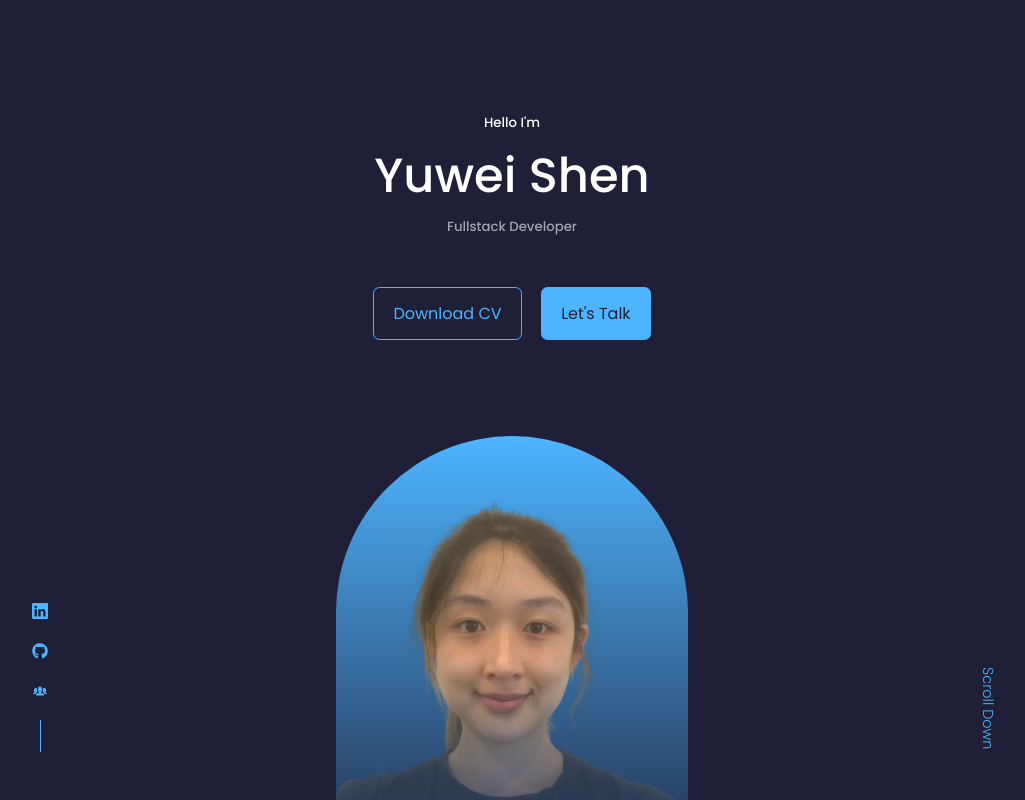
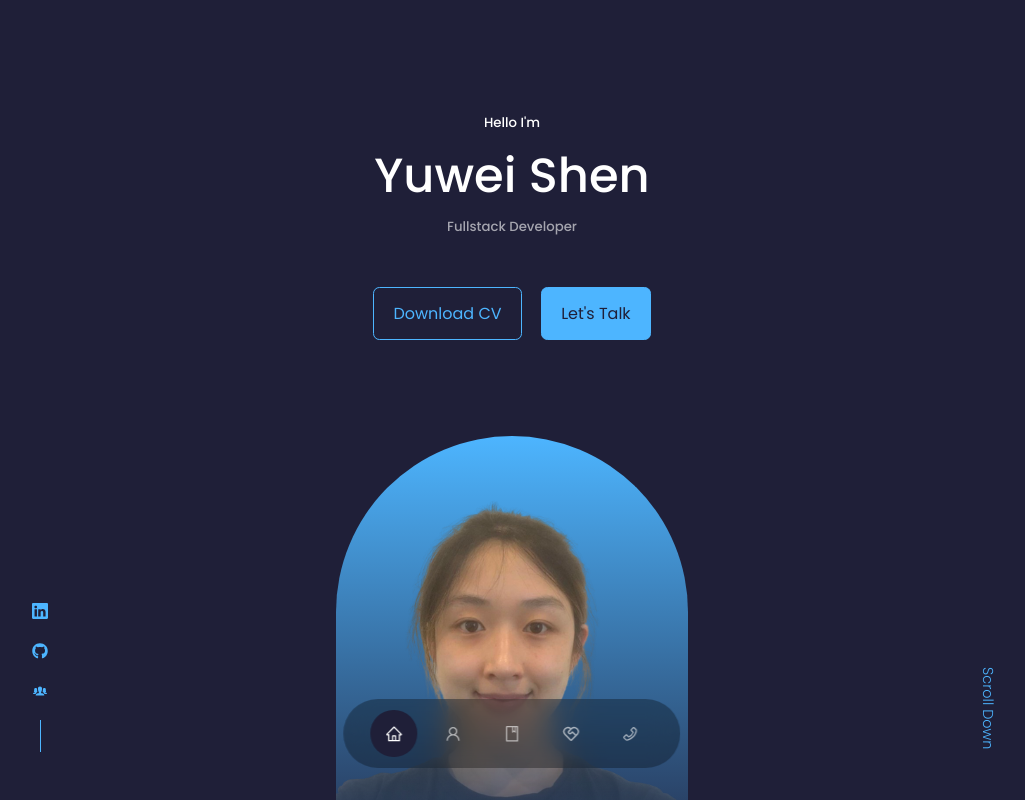
Before and after one commit to makingthingsforfriends/YuweiWebsite, a React (Create React App) app in the folder yuwei-website/: page / in a window 1280 px wide. Shown: the top 800 px of the page, without its empty margins (128-1153 px from the left). Built offline with nearby package versions, Linux system fonts and the light colour scheme.

Commit message:
Added Nav component features

```diff
--- a/yuwei-website/src/components/nav/Nav.jsx
+++ b/yuwei-website/src/components/nav/Nav.jsx
@@ -1,9 +1,19 @@
 import React from 'react'
 import './nav.css'
+import {AiOutlineHome, AiOutlineUser, AiOutlineBook, AiOutlinePhone} from 'react-icons/ai'
+import {RiServiceLine} from 'react-icons/ri'
+import {useState} from 'react'
 
 const Nav = () => {
+  const [activeNav, setActiveNav] = useState('#')
   return (
-    <div>Nav</div>
+    <nav>
+      <a href= "#" onClick={() => setActiveNav('#')} className={activeNav === '#' ? 'active' : ''}><AiOutlineHome/></a>
+      <a href= "#about" onClick={() => setActiveNav('#about')} className={activeNav === '#about' ? 'active' : ''}><AiOutlineUser/></a>
+      <a href= "#experience" onClick={() => setActiveNav('#experience')} className={activeNav === '#experience' ? 'active' : ''}><AiOutlineBook/></a>
+      <a href= "#services" onClick={() => setActiveNav('#services')} className={activeNav === '#services' ? 'active' : ''}><RiServiceLine/></a>
+      <a href= "#contact" onClick={() => setActiveNav('#contact')} className={activeNav === '#contact' ? 'active' : ''}><AiOutlinePhone/></a>
+    </nav>
   )
 }
 
--- a/yuwei-website/src/components/nav/nav.css
+++ b/yuwei-website/src/components/nav/nav.css
@@ -0,0 +1,33 @@
+nav{
+    background: rgba(0,0,0,0.3);
+    width: max-content;
+    display: block;
+    padding: 0.7rem 1.7rem;
+    z-index: 2;
+    position: fixed;
+    left: 50%;
+    transform: translateX(-50%);
+    bottom: 2rem;
+    display: flex;
+    gap: 0.8rem;
+    border-radius: 3rem;
+    backdrop-filter: blur(15px);
+}
+
+nav a {
+    background: transparent;
+    padding: 0.9rem;
+    border-radius: 50%;
+    display: flex;
+    color: var(--color-light);
+    font-size: 1.1rem;
+}
+
+nav a:hover {
+    background: rgba(0,0,0,0.3);
+}
+
+nav a.active{
+    background: var(--color-bg);
+    color: var(--color-white);
+}
```
